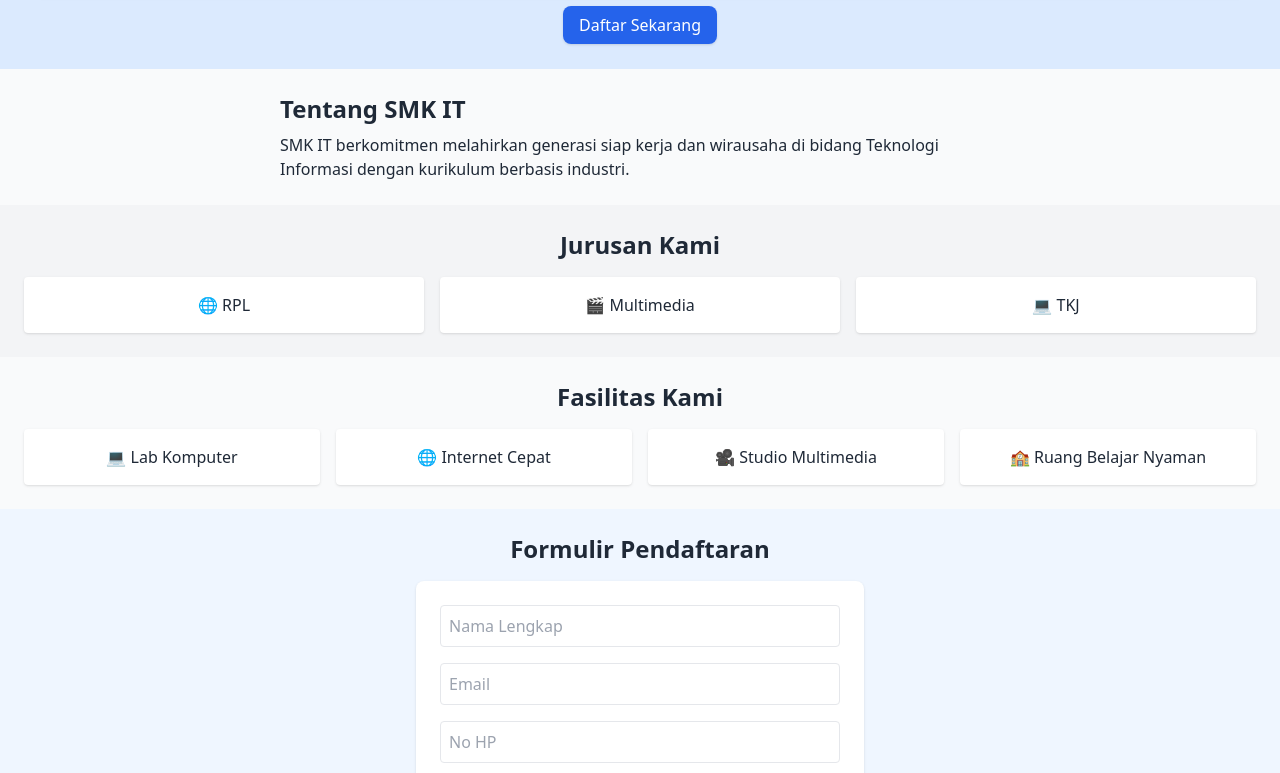
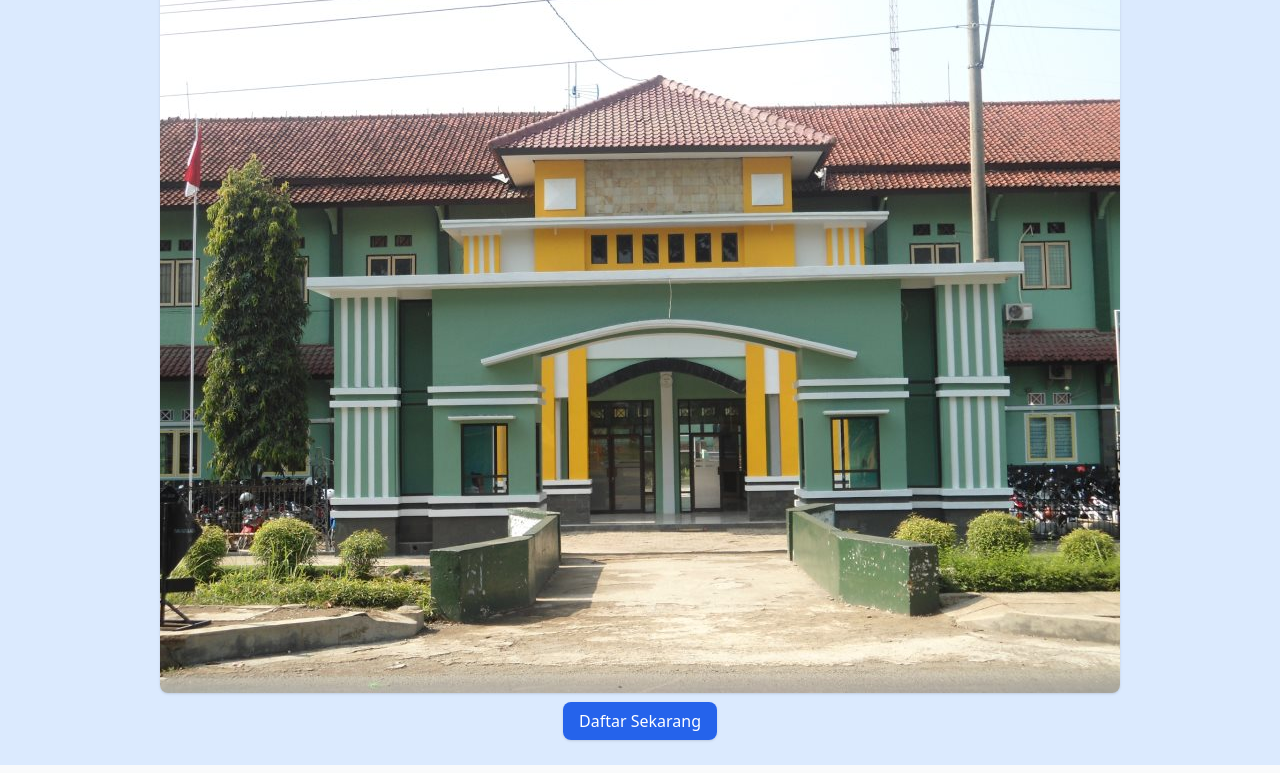
Before and after one commit to fivetiess/Tugas-SMK-SixTies, a plain HTML site: page index.html in a window 1280 px wide. Shown: the part 339-1112 px from the top of the page. Drawn offline with nearby package versions, Linux system fonts and the light colour scheme.

Commit message:
Update index.html

```diff
--- a/index.html
+++ b/index.html
@@ -27,7 +27,7 @@
     <h2 class="text-3xl font-bold mb-2">1. RPL</h2>
     <h2 class="text-3xl font-bold mb-2">2. Multimedia</h2>
     <h2 class="text-3xl font-bold mb-2">3. TKJ</h2>
-    <img src="image/image1.jpg" alt="Hero Image" class="mx-auto rounded-lg shadow mb-4">
+    <img src="image1.jpg" alt="Hero Image" class="mx-auto rounded-lg shadow mb-4">
     <a href="#pendaftaran" class="px-4 py-2 bg-blue-600 text-white rounded-lg shadow hover:bg-blue-700">Daftar Sekarang</a>
   </section>
 
```
